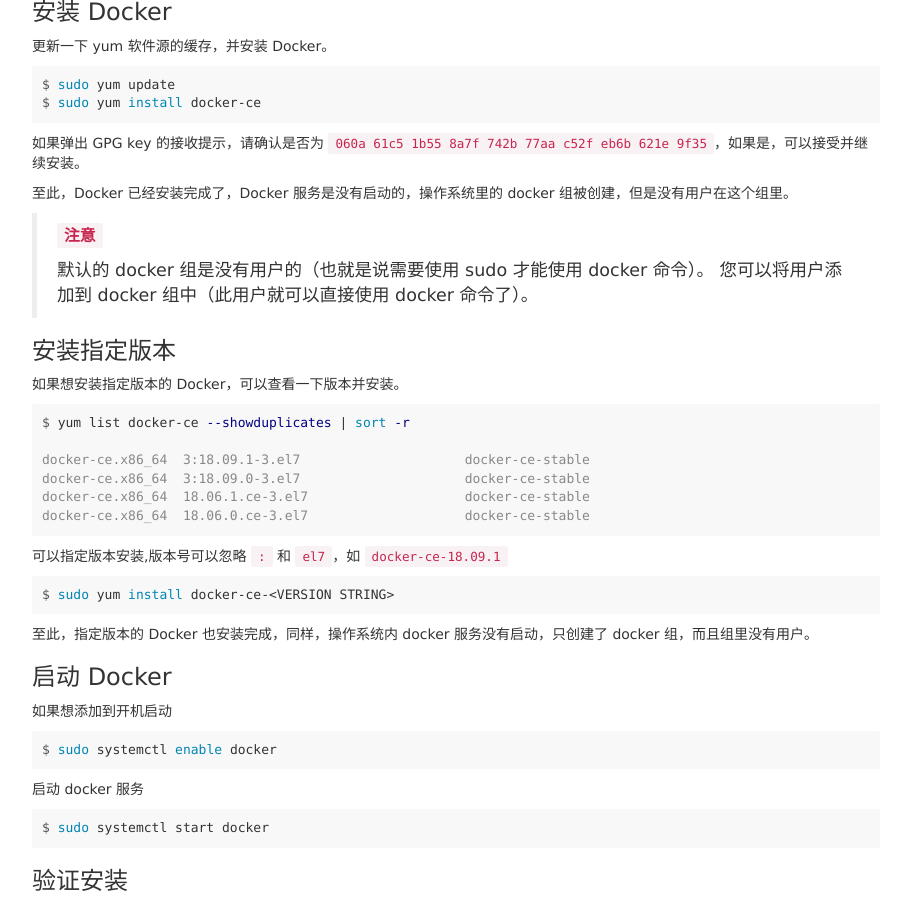
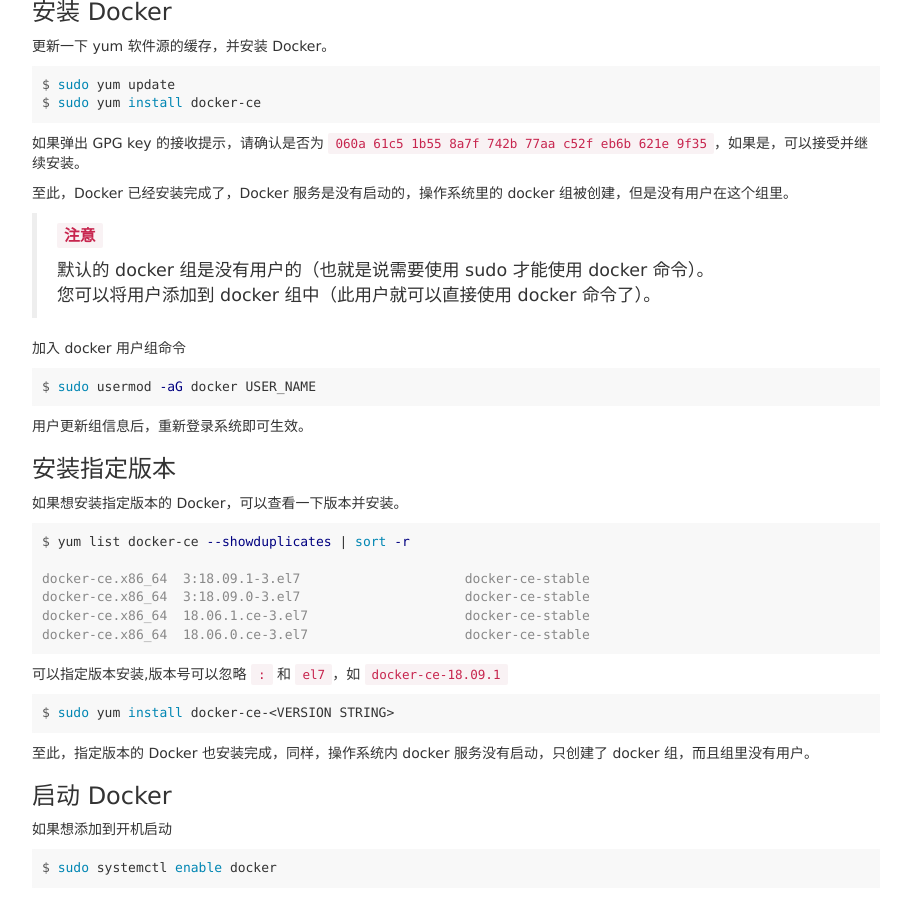
Before and after one commit to zhanming/zhanming.github.com, a Jekyll site: the page built from _posts/2019-01-25-how-to-install-docker-ce-on-centos-7.markdown, in a window 1280 px wide and 900 px high, scrolled down 1421 px. Shown: the whole window, without its empty margins (38-937 px from the left). Built offline with Jekyll 4.4.1, drawn with Linux system fonts in a browser that asks for light colours; comment, search, counter and statistics services are not loaded.

Commit message:
add usermod memo

````diff
--- a/_posts/2019-01-25-how-to-install-docker-ce-on-centos-7.markdown
+++ b/_posts/2019-01-25-how-to-install-docker-ce-on-centos-7.markdown
@@ -93,6 +93,14 @@
 > 默认的 docker 组是没有用户的（也就是说需要使用 sudo 才能使用 docker 命令）。
 > 您可以将用户添加到 docker 组中（此用户就可以直接使用 docker 命令了）。
 
+加入 docker 用户组命令
+
+```terminal
+$ sudo usermod -aG docker USER_NAME
+```
+
+用户更新组信息后，重新登录系统即可生效。
+
 ### 安装指定版本
 
 如果想安装指定版本的 Docker，可以查看一下版本并安装。
````
